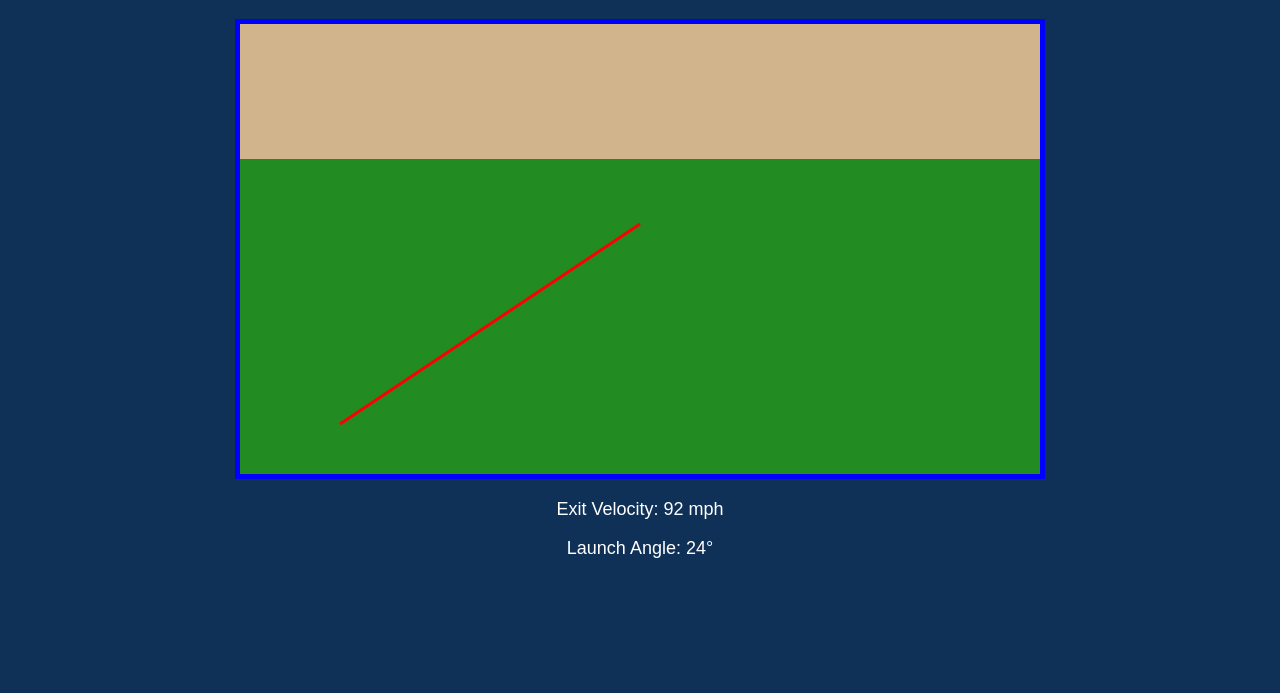
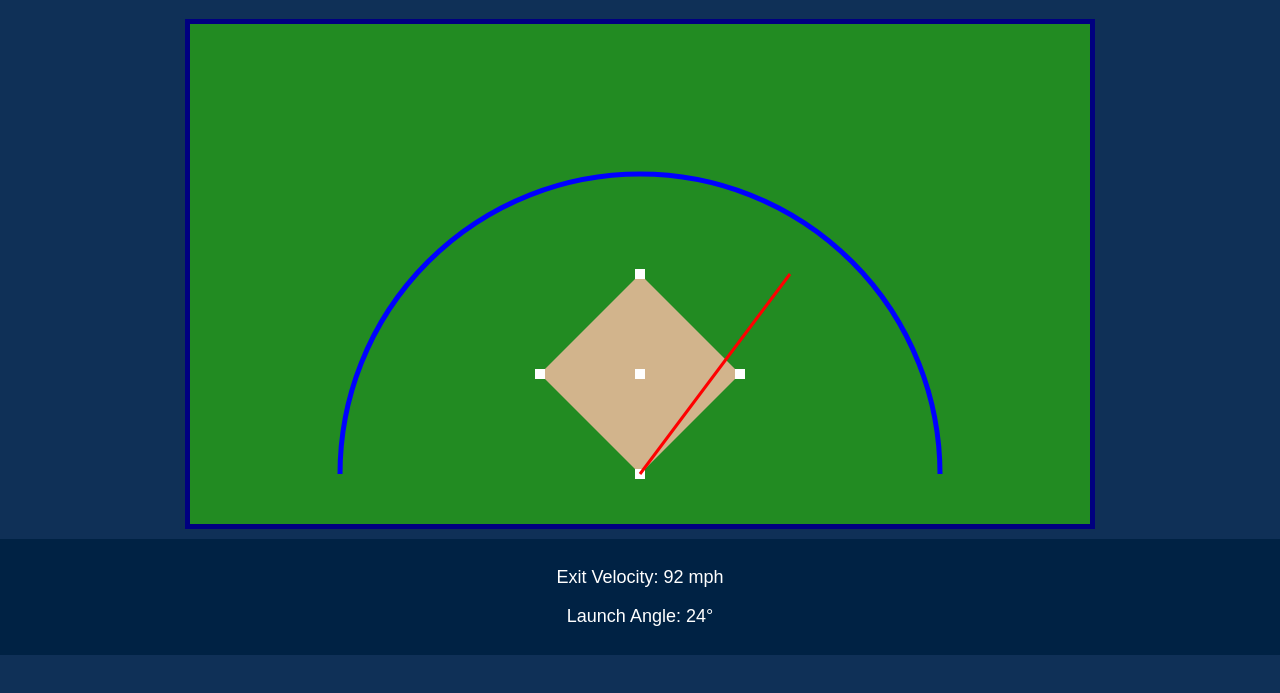
Before and after one commit to jowens111/hit.-Analysis.-Tracks., a plain HTML site: page index.html in a window 1280 px wide. Shown: the part 61-754 px from the top of the page. Drawn offline with Linux system fonts and the light colour scheme.

Commit message:
Add files via upload

```diff
--- a/index.html
+++ b/index.html
@@ -4,15 +4,15 @@
 <head>
   <meta charset="UTF-8" />
   <meta name="viewport" content="width=device-width, initial-scale=1.0" />
-  <title>PitchHitSim</title>
+  <title>PitchHitSim - Diamond View</title>
   <link rel="stylesheet" href="style.css" />
 </head>
 <body>
   <h1>Pitch Hit Simulator</h1>
-  <canvas id="fieldCanvas" width="800" height="450"></canvas>
+  <canvas id="fieldCanvas" width="900" height="500"></canvas>
   <div id="metrics">
-    <p>Exit Velocity: <span id="velo">--</span> mph</p>
-    <p>Launch Angle: <span id="angle">--</span>°</p>
+    <p>Exit Velocity: <span id="velo">92</span> mph</p>
+    <p>Launch Angle: <span id="angle">24</span>°</p>
   </div>
   <script src="script.js"></script>
 </body>
--- a/script.js
+++ b/script.js
@@ -1,15 +1,47 @@
 
-const canvas = document.getElementById('fieldCanvas');
-const ctx = canvas.getContext('2d');
+const canvas = document.getElementById("fieldCanvas");
+const ctx = canvas.getContext("2d");
 
-// Simulate a red tracer line
-ctx.beginPath();
-ctx.moveTo(100, 400);
-ctx.lineTo(400, 200);
-ctx.strokeStyle = 'red';
-ctx.lineWidth = 3;
-ctx.stroke();
+// Draw baseball field with bases and diamond
+function drawDiamond() {
+  // Grass and infield
+  ctx.fillStyle = "#228B22"; // outfield grass
+  ctx.fillRect(0, 0, canvas.width, canvas.height);
 
-// Update metrics as an example
-document.getElementById('velo').textContent = '92';
-document.getElementById('angle').textContent = '24';
+  ctx.beginPath(); // infield dirt diamond
+  ctx.moveTo(450, 250);
+  ctx.lineTo(550, 350);
+  ctx.lineTo(450, 450);
+  ctx.lineTo(350, 350);
+  ctx.closePath();
+  ctx.fillStyle = "#D2B48C"; // dirt
+  ctx.fill();
+
+  // Bases
+  ctx.fillStyle = "#ffffff";
+  ctx.fillRect(445, 245, 10, 10); // pitcher's mound
+  ctx.fillRect(445, 445, 10, 10); // home
+  ctx.fillRect(345, 345, 10, 10); // 3rd
+  ctx.fillRect(545, 345, 10, 10); // 1st
+  ctx.fillRect(445, 345, 10, 10); // 2nd
+
+  // Fence
+  ctx.beginPath();
+  ctx.arc(450, 450, 300, Math.PI, 2 * Math.PI);
+  ctx.strokeStyle = "blue";
+  ctx.lineWidth = 5;
+  ctx.stroke();
+}
+
+// Simulated red tracer line
+function drawTracer() {
+  ctx.beginPath();
+  ctx.moveTo(450, 450); // home plate
+  ctx.lineTo(600, 250); // flight path
+  ctx.strokeStyle = "red";
+  ctx.lineWidth = 3;
+  ctx.stroke();
+}
+
+drawDiamond();
+drawTracer();
--- a/style.css
+++ b/style.css
@@ -4,14 +4,18 @@ body {
   background-color: #0f3057;
   color: white;
   text-align: center;
+  margin: 0;
+  padding: 0;
 }
 canvas {
-  background: linear-gradient(#d2b48c 0% 30%, #228B22 30% 100%);
-  border: 5px solid blue;
-  margin: 20px auto;
+  background-color: #87ceeb;
   display: block;
+  margin: 0 auto;
+  border: 5px solid #000080;
 }
 #metrics {
+  background: #002244;
+  padding: 10px;
   font-size: 18px;
   margin-top: 10px;
 }
```
